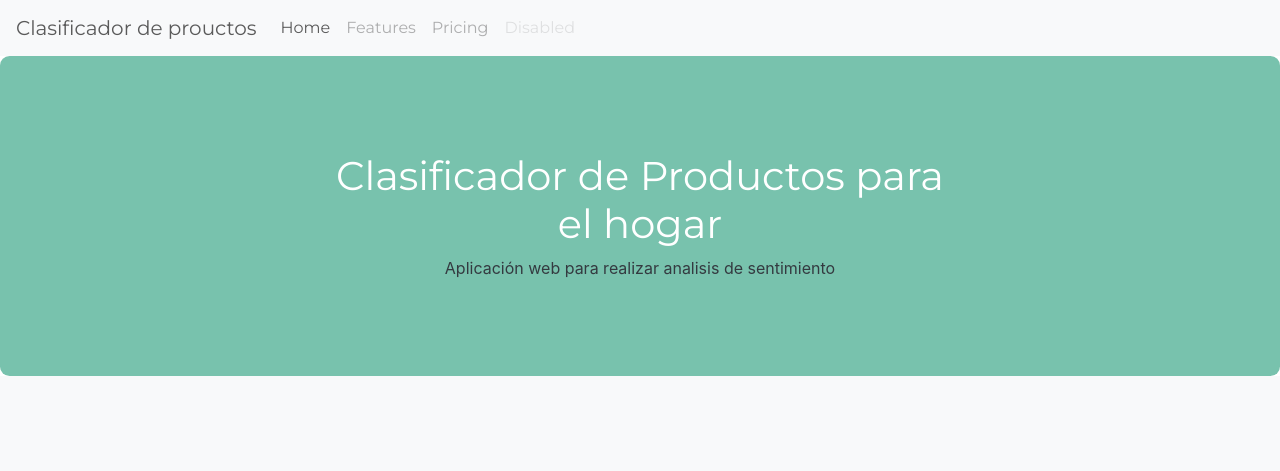
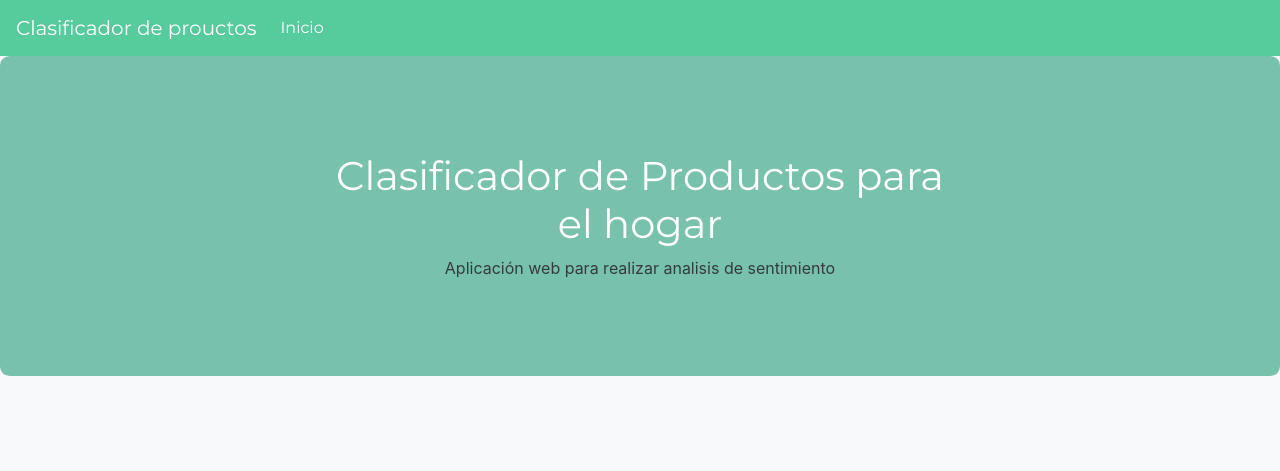
Before and after one commit to AndresPerezfc/Taller-MPDS-Unimagdalena-2020, a Flask app: page / in a window 1280 px wide. Shown: the top 471 px of the page. Run offline with Flask 2, Linux system fonts and the light colour scheme; data that the repository does not hold is empty; some libraries are stand-ins or nearby versions.

Commit message:
Ajuste en el navbar y en el mensaje de exito

```diff
--- a/clasificador/App.py
+++ b/clasificador/App.py
@@ -85,7 +85,7 @@ def Calificar(id):
                 cur.execute('INSERT INTO opiniones (texto, subjetividad, polaridad, producto_id) VALUES (%s, %s, %s, %s)',
                             (text, textotraducido.subjectivity, textotraducido.polarity, id))
                 mysql.connection.commit()
-                flash("Producto calficiado con exito", category="exito")
+                flash("Producto calificado con éxito", category="exito")
 
                 return redirect(url_for('getProducto', id=id))
             except:
--- a/clasificador/templates/layout.html
+++ b/clasificador/templates/layout.html
@@ -50,7 +50,7 @@
 
 <body>
 
-    <nav class="navbar navbar-expand-lg navbar-light bg-light">
+    <nav class="navbar navbar-expand-lg navbar-dark bg-success">
         <a class="navbar-brand" href="/">Clasificador de prouctos</a>
         <button class="navbar-toggler" type="button" data-toggle="collapse" data-target="#navbarNav"
             aria-controls="navbarNav" aria-expanded="false" aria-label="Toggle navigation">
@@ -59,17 +59,9 @@
         <div class="collapse navbar-collapse" id="navbarNav">
             <ul class="navbar-nav">
                 <li class="nav-item active">
-                    <a class="nav-link" href="#">Home <span class="sr-only">(current)</span></a>
+                    <a class="nav-link" href="/">Inicio <span class="sr-only">(current)</span></a>
                 </li>
-                <li class="nav-item">
-                    <a class="nav-link" href="#">Features</a>
-                </li>
-                <li class="nav-item">
-                    <a class="nav-link" href="#">Pricing</a>
-                </li>
-                <li class="nav-item">
-                    <a class="nav-link disabled" href="#" tabindex="-1" aria-disabled="true">Disabled</a>
-                </li>
+
             </ul>
         </div>
     </nav>
```
Also changed, not shown: clasificador/templates/producto.html (+4 -4 lines).
